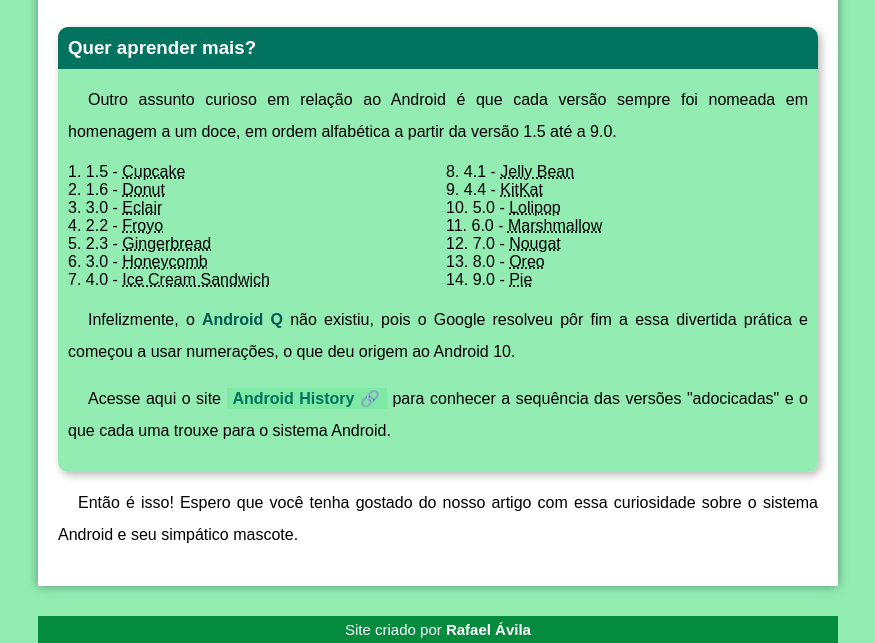
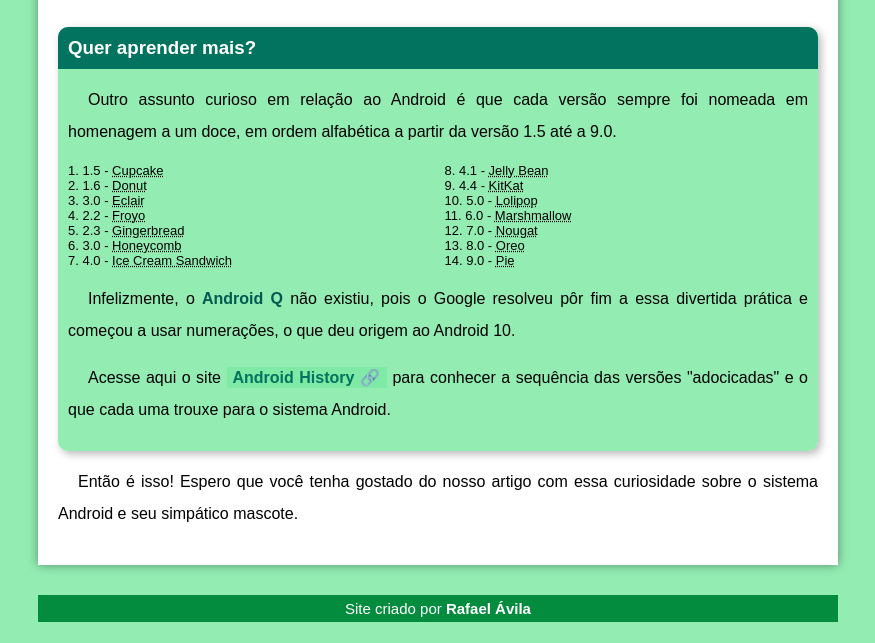
Before and after one commit to rafaavila97/projeto-android, a plain HTML site: page index.html in a window 1280 px wide. Shown: the part 2317-2960 px from the top of the page, without its empty margins (202-1077 px from the left). After the commit the page ends 2939 px from the top, so only its background shows below. Drawn offline with Linux system fonts and the light colour scheme.

Commit message:
font size small

```diff
--- a/estilo.css
+++ b/estilo.css
@@ -179,7 +179,7 @@
         }
 
         aside ul{
-            font-size: normal;
+            font-size: small;
             list-style-position:inside;
             list-style-type:\2714\00a0;
             columns:2
```
